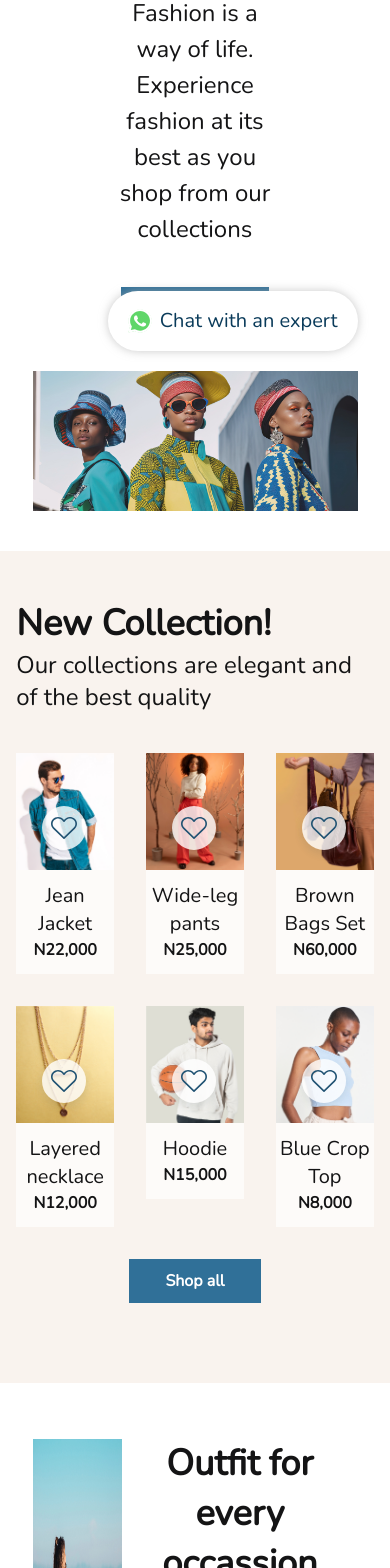
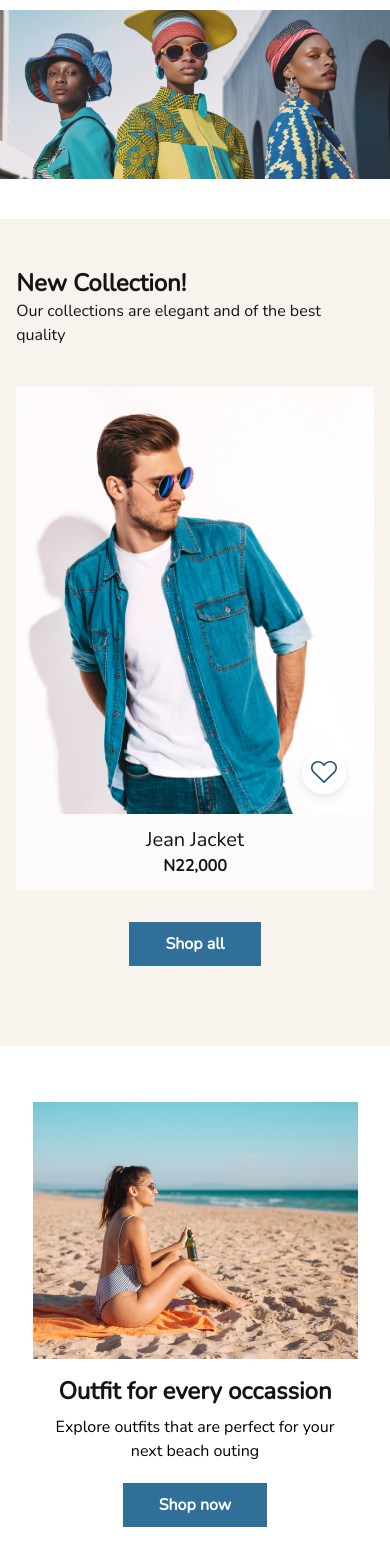
Before and after one commit to codejutsu1/fashion-fit, a Vue app: page / in a window 390 px wide. Shown: the part 432-2000 px from the top of the page. Built offline with nearby package versions, Linux system fonts and the light colour scheme.

Commit message:
made the home page responsive

```diff
--- a/src/views/HomeView.vue
+++ b/src/views/HomeView.vue
@@ -4,11 +4,11 @@ import Reviews from '../components/Reviews.vue'
 </script>
 <template>
   <main class="overflow-hidden">
-    <section class="pt-12 pb-10 w-5/6 mx-auto">
+    <section class="pt-12 pb-10 w-full lg:w-5/6 mx-auto">
       <div class="text-center text-[#141415]">
-        <h1 class="text-6xl font-bold leading-[89.6px]">Find your <span class="text-[#FFCC4D]">style</span> in our collection</h1>
-        <div class="w-3/5 px-4 mx-auto">
-          <p class="text-2xl leading-9">Fashion is a way of life. Experience fashion at its best as you shop from our collections </p>
+        <h1 class="text-4xl lg:text-6xl font-bold lg:leading-[89.6px]">Find your <span class="text-[#FFCC4D]">style</span> in our collection</h1>
+        <div class="text-center w-4/5 lg:w-3/5 px-4 mx-auto pt-2 lg:pt-0">
+          <p class="text-base lg:text-2xl lg:leading-9">Fashion is a way of life. Experience fashion at its best as you shop from our collections </p>
         </div>
         <button class="bg-[#307098] py-3 px-9 mt-10 font-bold leading-5 text-[#FFFFFF]">
           Shop Now
@@ -17,7 +17,7 @@ import Reviews from '../components/Reviews.vue'
       <div class="pt-10">
         <div class="relative">
           <img class="w-full h-full object-fit" src="/images/pictures/picture-1.jpg" alt="Landing page Image">
-          <div class="absolute flex gap-2 items-center py-4 px-5 rounded-[40px] landing bg-[#FFFFFF] right-0 bottom-40">
+          <div class="absolute hidden lg:flex gap-2 items-center py-4 px-5 rounded-[40px] landing bg-[#FFFFFF] right-0 bottom-40">
             <img src="/images/socials/whatsapp.svg" alt="Whatsapp">
             <span class="text-xl font-medium text-[#0A3B5A]">Chat with an expert</span>
           </div>
@@ -27,10 +27,10 @@ import Reviews from '../components/Reviews.vue'
 
     <section class="bg-[#F9F3EE] py-12">
       <div class="w-11/12 mx-auto text-[#141415]">
-        <h1 class="font-semibold text-4xl leading-[50px]">New Collection!</h1>
-        <p class="text-2xl">Our collections are elegant and of the best quality</p>
+        <h1 class="font-semibold text-2xl lg:text-4xl lg:leading-[50px]">New Collection!</h1>
+        <p class="text-base lg:text-2xl">Our collections are elegant and of the best quality</p>
 
-        <div class="grid grid-cols-3 gap-8 pt-10">
+        <div class="lg:grid grid-cols-3 gap-8 pt-10">
           <div class="w-full overflow-hidden">
             <div class="relative">
               <img class="w-full h-full object-fit" src="/images/collection/collection-1.jpg" alt="Jean Jacket">
@@ -44,7 +44,7 @@ import Reviews from '../components/Reviews.vue'
             </div>
           </div>
 
-          <div class="w-full overflow-hidden">
+          <div class="w-full overflow-hidden hidden lg:block">
             <div class="relative">
               <img class="w-full h-full object-fit" src="/images/collection/collection-2.jpg" alt="Jean Jacket">
               <div class="absolute w-11 h-11 rounded-full wish-icon bottom-5 right-7 flex items-center justify-center">
@@ -57,7 +57,7 @@ import Reviews from '../components/Reviews.vue'
             </div>
           </div>
 
-          <div class="w-full overflow-hidden">
+          <div class="w-full overflow-hidden hidden lg:block">
             <div class="relative">
               <img class="w-full h-full object-fit" src="/images/collection/collection-3.jpg" alt="Jean Jacket">
               <div class="absolute w-11 h-11 rounded-full wish-icon bottom-5 right-7 flex items-center justify-center">
@@ -70,7 +70,7 @@ import Reviews from '../components/Reviews.vue'
             </div>
           </div>
 
-          <div class="w-full overflow-hidden">
+          <div class="w-full overflow-hidden hidden lg:block">
             <div class="relative">
               <img class="w-full h-full object-fit" src="/images/collection/collection-4.jpg" alt="Jean Jacket">
               <div class="absolute w-11 h-11 rounded-full wish-icon bottom-5 right-7 flex items-center justify-center">
@@ -83,7 +83,7 @@ import Reviews from '../components/Reviews.vue'
             </div>
           </div>
 
-          <div class="w-full overflow-hidden">
+          <div class="w-full overflow-hidden hidden lg:block">
             <div class="relative">
               <img class="w-full h-full object-fit" src="/images/collection/collection-5.jpg" alt="Jean Jacket">
               <div class="absolute w-11 h-11 rounded-full wish-icon bottom-5 right-7 flex items-center justify-center">
@@ -96,7 +96,7 @@ import Reviews from '../components/Reviews.vue'
             </div>
           </div>
 
-          <div class="w-full overflow-hidden">
+          <div class="w-full overflow-hidden hidden lg:block">
             <div class="relative">
               <img class="w-full h-full object-fit" src="/images/collection/collection-6.jpg" alt="Jean Jacket">
               <div class="absolute w-11 h-11 rounded-full wish-icon bottom-5 right-7 flex items-center justify-center">
@@ -119,15 +119,15 @@ import Reviews from '../components/Reviews.vue'
     </section>
 
     <section class="py-14">
-      <div class="w-5/6 mx-auto flex justify-between">
+      <div class="w-5/6 mx-auto lg:flex justify-between">
         <div>
           <img class="w-full h-full object-fit" src="/images/pictures/picture-2.jpg" alt="A young woman smiling holding a bottle.">
         </div>
-        <div class="flex items-center justify-center">
-          <div class="text-center px-10">
-            <h1 class="text-4xl font-semibold leading-[50px] text-outfit">Outfit for every occassion</h1>
-            <p class="text-2xl">Explore outfits that are perfect for your next beach outing</p>
-            <div class="flex justify-center py-5">
+        <div class="flex items-center justify-center pt-4 lg:pt-0">
+          <div class="text-center px-2 lg:px-10">
+            <h1 class="text-2xl lg:text-4xl font-semibold lg:leading-[50px] text-outfit">Outfit for every occassion</h1>
+            <p class="text-base pt-2 lg:text-2xl">Explore outfits that are perfect for your next beach outing</p>
+            <div class="flex justify-center pt-5">
               <button class="bg-[#307098] py-3 px-9 mx-auto font-bold leading-5 text-[#FFFFFF]">
                 Shop now
               </button>
@@ -139,10 +139,10 @@ import Reviews from '../components/Reviews.vue'
 
     <section class="best-sellers py-14">
       <div class="w-11/12 mx-auto relative">
-        <div class="best-sellers-div inline-block p-5 text-2xl font-medium">
+        <div class="best-sellers-div inline-block p-5 text-xl lg:text-2xl font-medium">
           Our Best Sellers
         </div>
-        <div class="grid grid-cols-3 gap-8">
+        <div class="md:grid grid-cols-3 gap-8">
           <div class="w-full overflow-hidden best-seller-grid">
             <div class="relative">
               <img class="w-full h-full object-fit" src="/images/best-sellers/best-seller-1.jpg" alt="Jean Jacket">
@@ -164,7 +164,7 @@ import Reviews from '../components/Reviews.vue'
             </div>
           </div>
 
-          <div class="w-full overflow-hidden best-seller-grid">
+          <div class="w-full overflow-hidden best-seller-grid hidden lg:block">
             <div class="relative">
               <img class="w-full h-full object-fit" src="/images/best-sellers/best-seller-2.jpg" alt="Jean Jacket">
               <div class="absolute w-11 h-11 rounded-full wish-icon bottom-5 right-7 flex items-center justify-center">
@@ -185,7 +185,7 @@ import Reviews from '../components/Reviews.vue'
             </div>
           </div>
 
-          <div class="w-full overflow-hidden best-seller-grid">
+          <div class="w-full overflow-hidden best-seller-grid hidden lg:block">
             <div class="relative">
               <img class="w-full h-full object-fit" src="/images/best-sellers/best-seller-3.jpg" alt="Jean Jacket">
               <div class="absolute w-11 h-11 rounded-full wish-icon bottom-5 right-7 flex items-center justify-center">
@@ -219,17 +219,17 @@ import Reviews from '../components/Reviews.vue'
 
     <section class="bg-[#FDFBF9] py-14">
       <div class="w-5/6 mx-auto">
-        <h1 class="text-4xl font-semibold leading-[50px] text-center">Benefits</h1>
-        <p class="text-center text-2xl">Why patronize us?</p>
-        <div class="grid grid-cols-4 justify-between py-10 mx-auto px-10 text-[#141415]">
+        <h1 class="text-2xl lg:text-4xl font-semibold lg:leading-[50px] text-center">Benefits</h1>
+        <p class="text-center text-base lg:text-2xl">Why patronize us?</p>
+        <div class="grid grid-cols-2 lg:grid-cols-4 justify-between py-10 mx-auto lg:px-10 text-[#141415]">
           <div>
             <div class="flex justify-center">
               <div class="w-32 h-32 rounded-full bg-[#EEF2F5] flex justify-center items-center">
                 <img src="/images/icons/delivery.svg" alt="Prompt Delivery">
               </div>
             </div>
-            <div class="px-10">
-              <h1 class="text-center py-2 font-bold">Prompt Delivery</h1>
+            <div class="lg:px-8">
+              <h1 class="text-center py-2 font-bold text-sm lg:text-base">Prompt Delivery</h1>
               <p class="font-medium text-xs text-center">You get your orders without delay</p>
             </div>
           </div>
@@ -240,8 +240,8 @@ import Reviews from '../components/Reviews.vue'
                 <img src="/images/icons/quality.svg" alt="Prompt Delivery">
               </div>
             </div>
-            <div class="px-10">
-              <h1 class="text-center py-2 font-bold">Quality Products</h1>
+            <div class="lg:px-8">
+              <h1 class="text-center py-2 font-bold text-sm lg:text-base">Quality Products</h1>
               <p class="font-medium text-xs text-center">Our products are super affordable and of good quality</p>
             </div>
           </div>
@@ -252,8 +252,8 @@ import Reviews from '../components/Reviews.vue'
                 <img src="/images/icons/support.svg" alt="Prompt Delivery">
               </div>
             </div>
-            <div class="px-10">
-              <h1 class="text-center py-2 font-bold">Customer support 24/7</h1>
+            <div class="lg:px-8">
+              <h1 class="text-center py-2 font-bold text-sm lg:text-base">Customer support 24/7</h1>
               <p class="font-medium text-xs text-center">We are ready to help you with any challenge.</p>
             </div>
           </div>
@@ -264,8 +264,8 @@ import Reviews from '../components/Reviews.vue'
                 <img src="/images/icons/discount.svg" alt="Prompt Delivery">
               </div>
             </div>
-            <div class="px-10">
-              <h1 class="text-center py-2 font-bold">10% off first order</h1>
+            <div class="lg:px-8">
+              <h1 class="text-center py-2 font-bold text-sm lg:text-base">10% off first order</h1>
               <p class="font-medium text-xs text-center">Special discount for all new clients</p>
             </div>
           </div>
@@ -276,19 +276,19 @@ import Reviews from '../components/Reviews.vue'
 
     <section class="bg-[#F9F3EE] py-14">
       <div>
-        <h1 class="text-4xl font-semibold leading-[50px] text-center">Our Blog</h1>
-        <p class="text-center text-2xl">Stay to date about fashion</p>
+        <h1 class="text-2xl lg:text-4xl font-semibold lg:leading-[50px] text-center">Our Blog</h1>
+        <p class="text-center text-base lg:text-2xl">Stay to date about fashion</p>
 
-        <div class="w-11/12 grid grid-cols-3 mx-auto pt-10 gap-8">
+        <div class="w-11/12 md:grid grid-cols-3 mx-auto pt-10 gap-8">
           <div>
             <div class="border border-[#F1E0D2]">
               <img class="object-fit w-full h-full" src="/images/blog/blog-1.jpg" alt="A woman holding some set of clothes.">
             </div>
             <div class="py-4 text-[#141415]">
-              <span class="font-medium text-xl">
+              <span class="font-medium text-base lg:text-xl">
                 The ultimate fashion guide is here...
               </span>
-              <p class="py-2">
+              <p class="py-2 text-xs lg:text-base">
                 The ultimate fashion guide will help you to learn how to put your outfits together and look great without breaking the bank. Save more and shop ... <span class="underline font-semibold text-[#307098]">Read More</span>
               </p>
             </div>
@@ -299,10 +299,10 @@ import Reviews from '../components/Reviews.vue'
               <img class="object-fit w-full h-full" src="/images/blog/blog-2.jpg" alt="A beautiful woman in pink.">
             </div>
             <div class="py-4 text-[#141415]">
-              <span class="font-medium text-xl">
+              <span class="font-medium text-base lg:text-xl">
                 The Beauty of Monochromic outfits...
               </span>
-              <p class="py-2">
+              <p class="py-2 text-xs lg:text-base">
                 Monochromic fashion can never go wrong, learn how to style your outfits to produce great looks. The first thing you need to know about this is you... <span class="underline font-semibold text-[#307098]">Read More</span>
               </p>
             </div>
@@ -313,10 +313,10 @@ import Reviews from '../components/Reviews.vue'
               <img class="object-fit w-full h-full" src="/images/blog/blog-3.jpg" alt="A well designed picture with leaves.">
             </div>
             <div class="py-4 text-[#141415]">
-              <span class="font-medium text-xl">
+              <span class="font-medium text-base lg:text-xl">
                 Pick the right accessories for your outfits...
               </span>
-              <p class="py-2">
+              <p class="py-2 text-xs lg:text-base">
                 Pairing your outfits with the right accessories is a great way to upscale your fashion sense and look outstanding. Accessories are very ... <span class="underline font-semibold text-[#307098]">Read More</span>
               </p>
             </div>
```
Also changed, not shown: src/components/Reviews.vue (+7 -7 lines).
